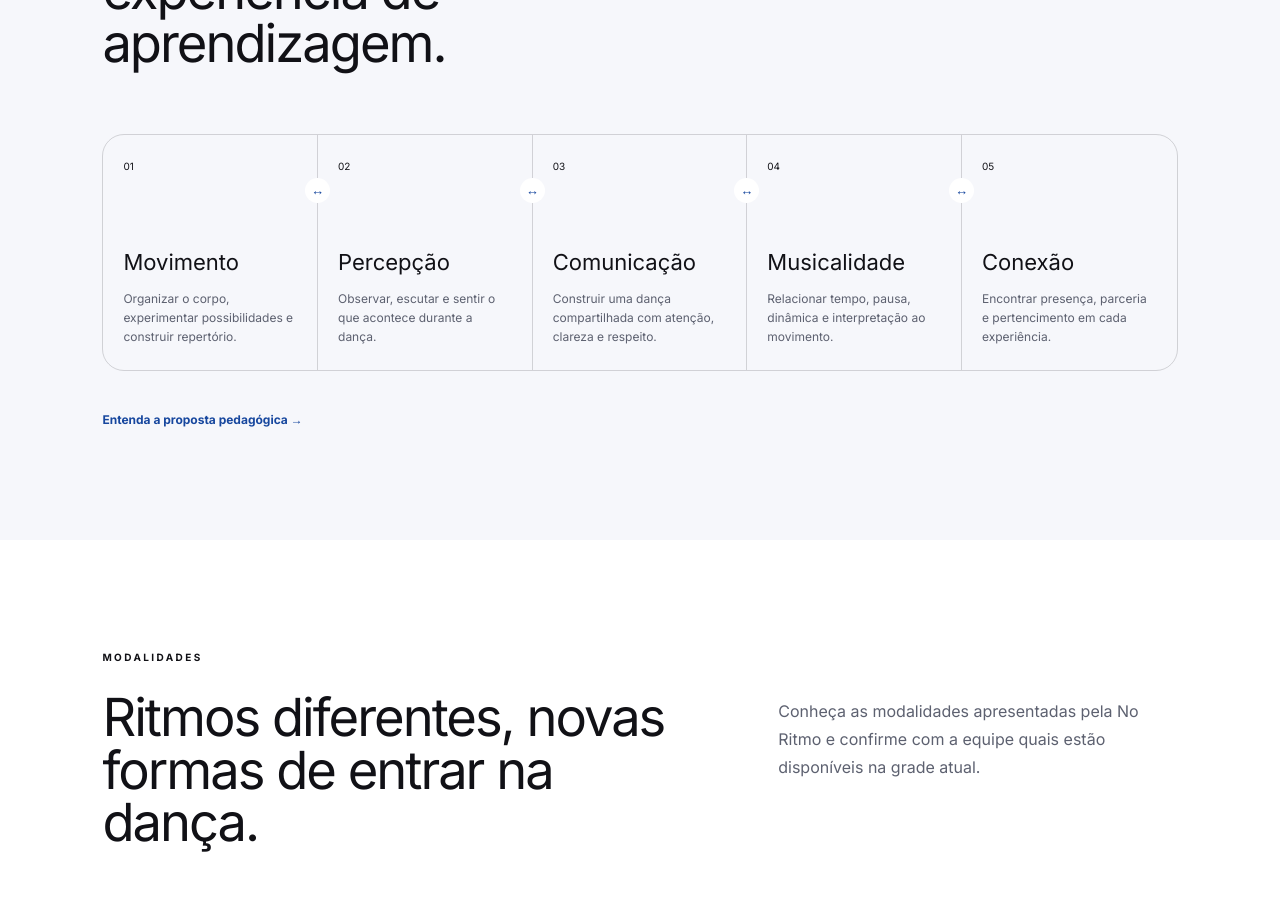
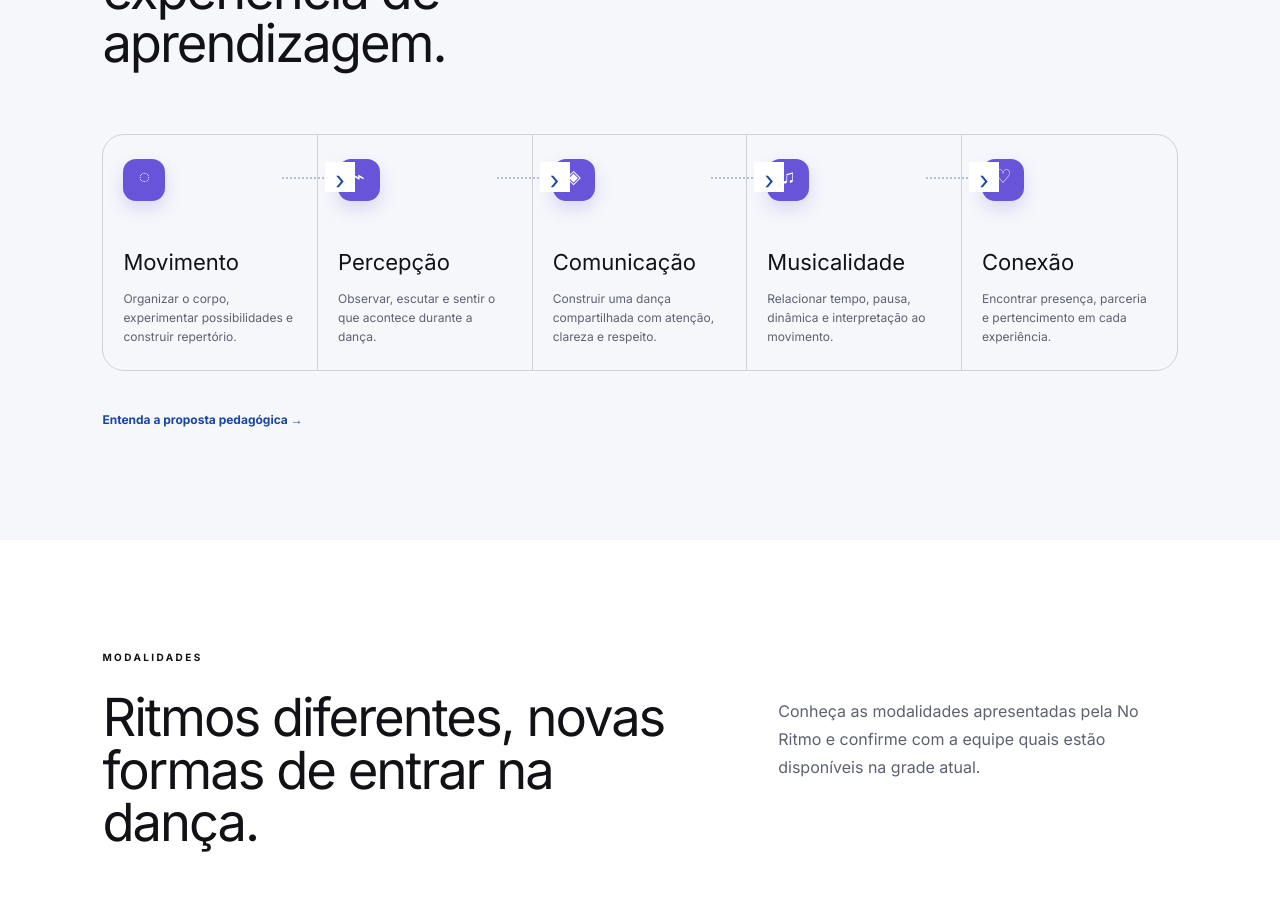
Before and after one commit to leonardodariva/no-ritmo-academia-de-danca, a Next.js app: page / in a window 1280 px wide. Shown: the part 1700-2613 px from the top of the page. Built offline with nearby package versions, Linux system fonts and the light colour scheme; a web font is replaced by a local one.

Commit message:
style: desenha conectores e icones da metodologia

```diff
--- a/app/globals.css
+++ b/app/globals.css
@@ -343,7 +343,7 @@ footer { background:#0b0b0f; color:var(--cream); padding:80px 8vw 25px; }.brand-
 .v4-statement { grid-template-columns:minmax(0,.78fr) minmax(0,1.22fr); }.v4-statement>p { grid-column:1/-1; }.statement-visual { grid-column:1!important; grid-row:2; min-height:380px; margin-top:0!important; position:relative; overflow:hidden; background:url('/images/demo/movimento-detalhe.jpg') center/cover no-repeat; }.statement-visual::after { content:""; position:absolute; inset:0; background:linear-gradient(180deg,transparent 58%,rgba(5,7,14,.52)); }.statement-visual>span { position:absolute; right:16px; bottom:14px; z-index:1; color:#fff; text-transform:uppercase; letter-spacing:1.5px; font-size:8px; }.statement-copy { display:block!important; visibility:visible!important; grid-column:2!important; grid-row:2; min-width:0; margin-top:0!important; align-self:center; padding-left:1vw; color:var(--ink); }.statement-copy h2 { margin:0 0 28px; color:var(--ink); font-size:clamp(38px,4.6vw,68px); line-height:.98; letter-spacing:-2.5px; }.statement-copy p { max-width:440px; color:#565c69; line-height:1.75; }.statement-copy a { display:inline-block; margin-top:20px; color:var(--blue); font-size:12px; font-weight:700; }
 .v4-section-heading>h2,.home-team-heading>h2,.v4-institution h2,.v4-invitation h2 { font-size:clamp(38px,4.6vw,68px); letter-spacing:-2.5px; }
 .v4-section-heading>h2,.home-team-heading>h2,.v4-institution h2,.v4-invitation h2,.v4-statement .statement-copy h2 { font-size:clamp(34px,4.1vw,60px); letter-spacing:-2px; }
-.v4-method-grid { grid-template-columns:repeat(5,1fr); border:1px solid var(--line); border-radius:22px; overflow:hidden; }.v4-method-grid article { min-height:235px; padding:24px 20px; border-right:1px solid var(--line); border-bottom:0; position:relative; }.v4-method-grid article:last-child { border-right:0; }.v4-method-grid article:not(:last-child)::after { content:"↔"; position:absolute; z-index:1; right:-13px; top:43px; width:25px; height:25px; display:grid; place-items:center; color:var(--blue); background:#fff; border-radius:50%; font-size:13px; }.v4-method-grid h3 { margin:auto 0 10px; font-size:22px; }.v4-method-grid p { font-size:12px; }
+.v4-method-grid { grid-template-columns:repeat(5,1fr); border:1px solid var(--line); border-radius:22px; overflow:visible; }.v4-method-grid article { min-height:235px; padding:24px 20px; border-right:1px solid var(--line); border-bottom:0; position:relative; }.v4-method-grid article:last-child { border-right:0; }.v4-method-grid article:not(:last-child)::after { content:""; position:absolute; z-index:1; right:-35px; top:42px; width:70px; border-top:2px dotted #b4bfdc; }.v4-method-grid article:not(:last-child)::before { content:"›"; position:absolute; z-index:2; right:-38px; top:27px; width:30px; height:30px; display:grid; place-items:center; color:var(--blue); background:#fff; font-size:25px; font-weight:400; }.v4-method-grid article>span { width:42px; height:42px; display:grid; place-items:center; border-radius:13px; color:#fff; background:#6754d8; font-size:0; box-shadow:0 8px 18px rgba(103,84,216,.2); }.v4-method-grid article>span::before { font-size:19px; }.v4-method-grid article:nth-child(1)>span::before { content:"◌"; }.v4-method-grid article:nth-child(2)>span::before { content:"⌁"; }.v4-method-grid article:nth-child(3)>span::before { content:"◈"; }.v4-method-grid article:nth-child(4)>span::before { content:"♫"; }.v4-method-grid article:nth-child(5)>span::before { content:"♡"; }.v4-method-grid h3 { margin:auto 0 10px; font-size:22px; }.v4-method-grid p { font-size:12px; }
 @media(max-width:680px){ .v4-section-heading,.home-team-heading { grid-template-columns:1fr; }.v4-section-heading>p,.v4-section-heading>h2,.v4-section-heading>span,.home-team-heading>p,.home-team-heading>h2,.home-team-heading>span { grid-column:1; }.v4-section-heading>span,.home-team-heading>span { margin-top:0; } }
 @media(max-width:680px){ .v4-statement { grid-template-columns:1fr; }.v4-statement>p,.statement-visual,.statement-copy { grid-column:1!important; grid-row:auto; }.statement-visual { min-height:280px; }.statement-copy { padding-left:0; margin-top:28px!important; } }
 @media(max-width:980px){ .v4-method-grid { grid-template-columns:repeat(3,1fr); }.v4-method-grid article:nth-child(3) { border-right:0; }.v4-method-grid article:nth-child(-n+3) { border-bottom:1px solid var(--line); } }
```
